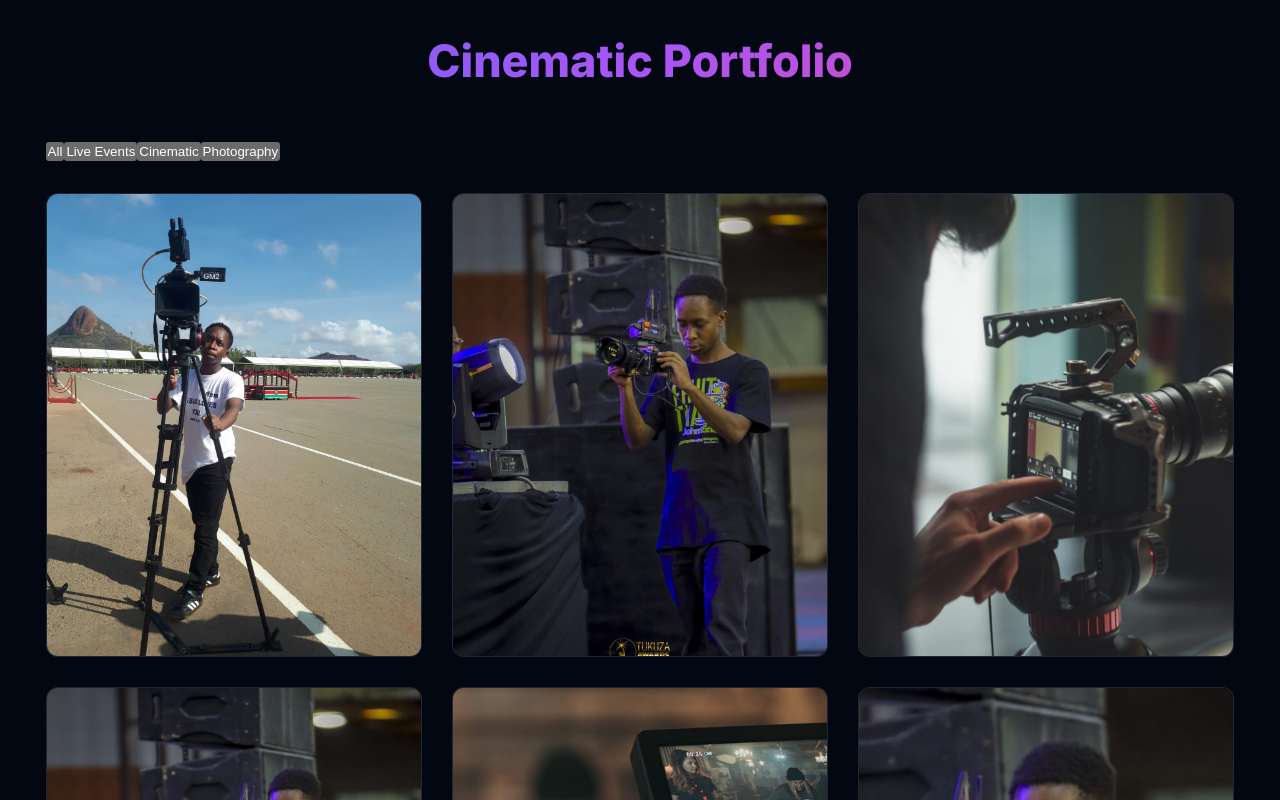
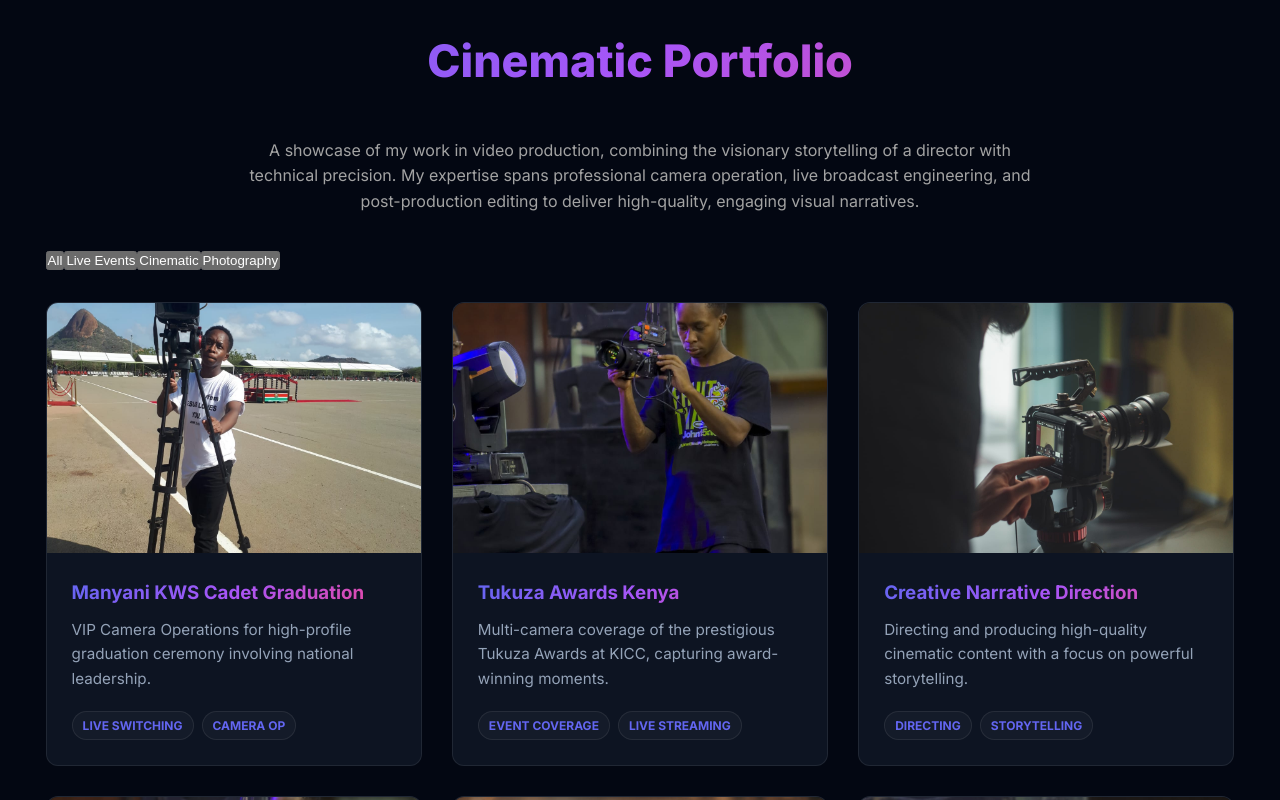
Before and after one commit to Megsy787/benson, a Next.js app: page / in a window 1280 px wide. Shown: the part 1680-2480 px from the top of the page. Built offline with nearby package versions, Linux system fonts and the light colour scheme.

Commit message:
portfolio update

```diff
--- a/app/globals.css
+++ b/app/globals.css
@@ -424,13 +424,12 @@ nav {
 }
 
 .project-image {
+    position: relative;
     height: 250px;
     overflow: hidden;
 }
 
 .project-image img {
-    width: 100%;
-    height: 100%;
     object-fit: cover;
     transition: transform 0.8s cubic-bezier(0.4, 0, 0.2, 1);
 }
--- a/components/Projects.tsx
+++ b/components/Projects.tsx
@@ -73,6 +73,9 @@ export default function Projects() {
     <section id="projects" className="projects">
       <div className="container">
         <h2 className="section-title">Cinematic Portfolio</h2>
+        <p className="section-description" style={{ textAlign: 'center', maxWidth: '800px', margin: '0 auto 2rem auto', color: 'var(--text-secondary, #a3a3a3)', lineHeight: '1.6' }}>
+          A showcase of my work in video production, combining the visionary storytelling of a director with technical precision. My expertise spans professional camera operation, live broadcast engineering, and post-production editing to deliver high-quality, engaging visual narratives.
+        </p>
 
         <div className="projects-filter">
           {categories.map(cat => (
@@ -106,6 +109,7 @@ export default function Projects() {
                     src={project.image}
                     alt={project.title}
                     fill
+                    priority
                     sizes="(max-width: 768px) 100vw, (max-width: 1200px) 50vw, 33vw"
                     style={{ objectFit: 'cover' }}
                   />
```
